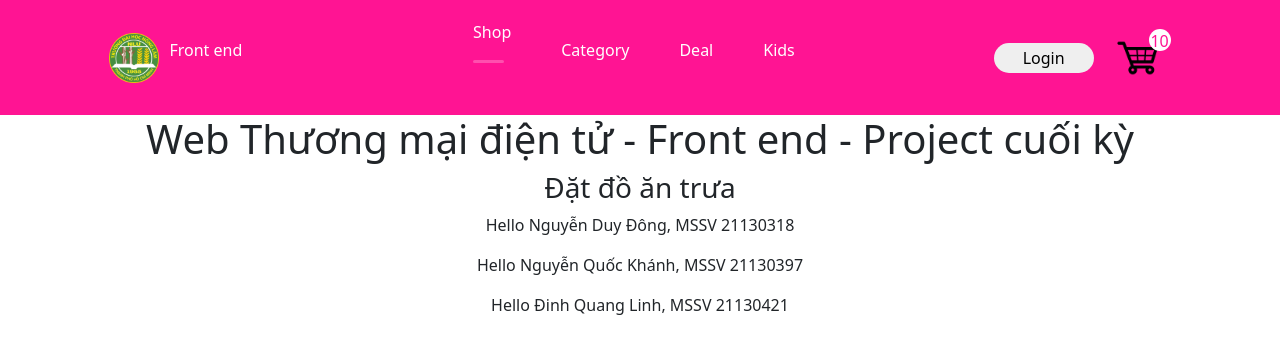
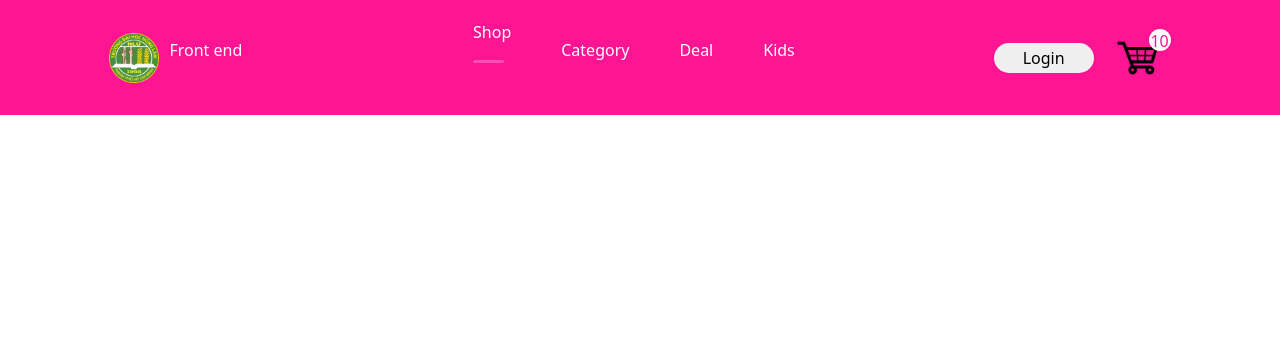
Before and after one commit to NguyenDuyDong862003/e-commerce, a React (Create React App) app: page / in a window 1280 px wide. Shown: the top 354 px of the page. Built offline with nearby package versions, Linux system fonts and the light colour scheme.

Commit message:
Bỏ phần Hello mẫu, import fontawesome

```diff
--- a/src/App.tsx
+++ b/src/App.tsx
@@ -3,6 +3,7 @@ import logo from './logo.svg';
 import './App.css';
 import Hello from "./component/Hello";
 import Navbar from "./component/Navbar";
+import '@fortawesome/fontawesome-free/css/all.min.css';
 
 // redux
 import {useEffect} from 'react';
@@ -25,20 +26,20 @@ function App() {
         <div className="App">
             <Navbar></Navbar>
 
-            <h1>Web Thương mại điện tử - Front end - Project cuối kỳ</h1>
-            <h3>Đặt đồ ăn trưa</h3>
-            <Hello
-                name="Nguyễn Duy Đông"
-                mssv="21130318"
-            />
-            <Hello
-                name="Nguyễn Quốc Khánh"
-                mssv="21130397"
-            />
-            <Hello
-                name="Đinh Quang Linh"
-                mssv="21130421"
-            />
+            {/*<h1>Web Thương mại điện tử - Front end - Project cuối kỳ</h1>*/}
+            {/*<h3>Đặt đồ ăn trưa</h3>*/}
+            {/*<Hello*/}
+            {/*    name="Nguyễn Duy Đông"*/}
+            {/*    mssv="21130318"*/}
+            {/*/>*/}
+            {/*<Hello*/}
+            {/*    name="Nguyễn Quốc Khánh"*/}
+            {/*    mssv="21130397"*/}
+            {/*/>*/}
+            {/*<Hello*/}
+            {/*    name="Đinh Quang Linh"*/}
+            {/*    mssv="21130421"*/}
+            {/*/>*/}
 
             <div className="container">
                 <Outlet></Outlet>
```
